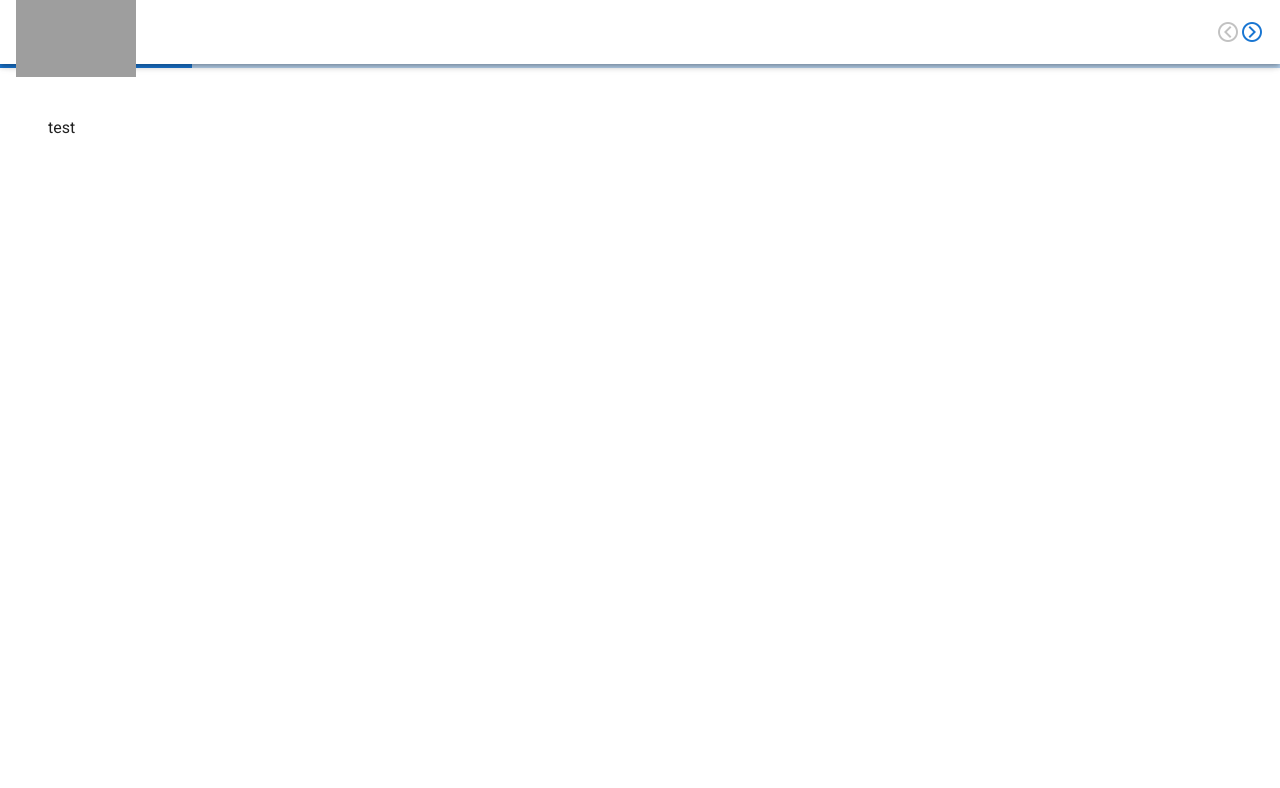
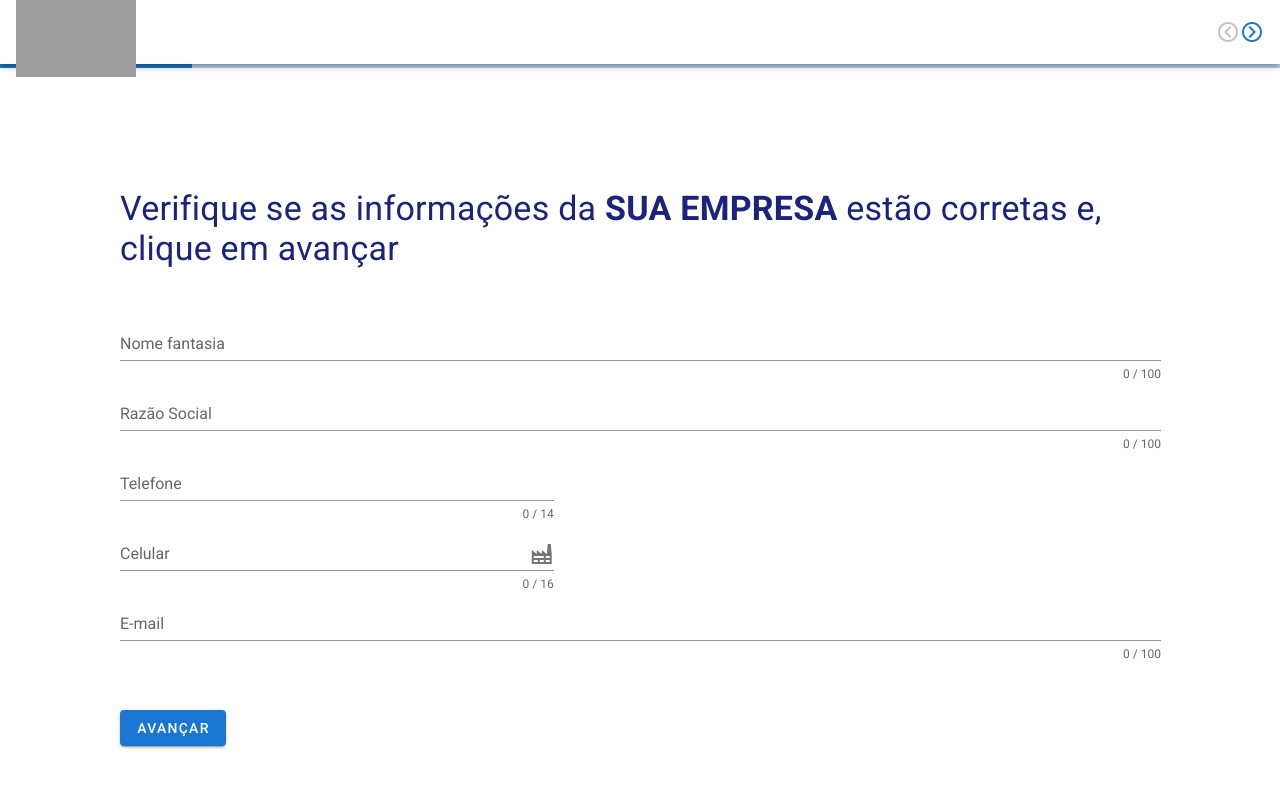
Before and after one commit to Truta446/navigation-form, a Vue app: page /3 in a window 1280 px wide. Shown: the top 788 px of the page. Built offline with nearby package versions, Linux system fonts and the light colour scheme; grey boxes are pictures that could not be loaded.

Commit message:
Create company page

```diff
--- a/src/views/Company.vue
+++ b/src/views/Company.vue
@@ -1,3 +1,122 @@
 <template>
-  <div>test</div>
+  <v-container class="page indigo--text text--darken-4">
+    <v-row class="text-left ma-12">
+      <v-col cols="12">
+        <h3 class="display-1 mb-12">
+          Verifique se as informações da <span class="font-weight-bold">SUA EMPRESA</span>
+          estão corretas e, clique em avançar
+        </h3>
+
+        <ValidationObserver ref="observer">
+          <form>
+            <ValidationProvider v-slot="{ errors }" name="Nome fantasia" rules="required|max:100">
+              <v-text-field
+                v-model="fantasyName"
+                :counter="100"
+                :error-messages="errors"
+                label="Nome fantasia"
+                required
+              ></v-text-field>
+            </ValidationProvider>
+            <ValidationProvider v-slot="{ errors }" name="Razão Social" rules="required|max:100">
+              <v-text-field
+                v-model="companyName"
+                :counter="100"
+                :error-messages="errors"
+                label="Razão Social"
+                required
+              ></v-text-field>
+            </ValidationProvider>
+            <v-flex xs12 sm5>
+              <ValidationProvider v-slot="{ errors }" name="Telefone" rules="required|max:14">
+                <v-text-field
+                  v-model="phone"
+                  :counter="14"
+                  :error-messages="errors"
+                  label="Telefone"
+                  v-mask="'(##) ####-####'"
+                  placeholder="(__) ____-____"
+                  required
+                ></v-text-field>
+              </ValidationProvider>
+            </v-flex>
+            <v-flex xs12 sm5>
+              <ValidationProvider v-slot="{ errors }" name="Celular" rules="required|max:16">
+                <v-text-field
+                  v-model="cellPhone"
+                  :counter="16"
+                  :error-messages="errors"
+                  label="Celular"
+                  v-mask="'(##) # ####-####'"
+                  placeholder="(__) _ ____-____"
+                  append-icon="mdi-factory"
+                  color="success"
+                  required
+                ></v-text-field>
+              </ValidationProvider>
+            </v-flex>
+            <ValidationProvider v-slot="{ errors }" name="E-mail" rules="required|email|max:100">
+              <v-text-field
+                v-model="email"
+                :counter="100"
+                :error-messages="errors"
+                label="E-mail"
+                required
+              ></v-text-field>
+            </ValidationProvider>
+
+            <br><br>
+
+            <v-btn color="primary" v-on:click="nextPage()">Avançar</v-btn>
+          </form>
+        </ValidationObserver>
+      </v-col>
+    </v-row>
+  </v-container>
 </template>
+
+<script>
+import { required, email, max } from 'vee-validate/dist/rules';
+import {
+  extend,
+  ValidationObserver,
+  ValidationProvider,
+  setInteractionMode,
+} from 'vee-validate';
+
+setInteractionMode('eager');
+
+extend('required', {
+  ...required,
+  message: '{_field_} não pode ficar em branco.',
+});
+
+extend('max', {
+  ...max,
+  message: '{_field_} não pode ter mais do que {length} caracteres.',
+});
+
+extend('email', {
+  ...email,
+  message: 'O E-mail precisa ser válido.',
+});
+
+export default {
+  components: {
+    ValidationProvider,
+    ValidationObserver,
+  },
+  data: () => ({
+    fantasyName: '',
+    companyName: '',
+    phone: '',
+    cellPhone: '',
+    email: '',
+  }),
+  methods: {
+    nextPage() {
+      this.$refs.observer.validate();
+    },
+  },
+};
+</script>
```
